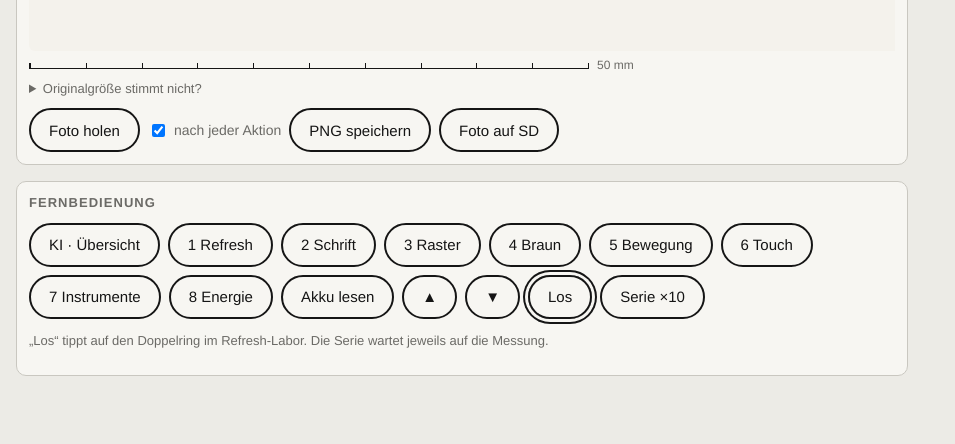
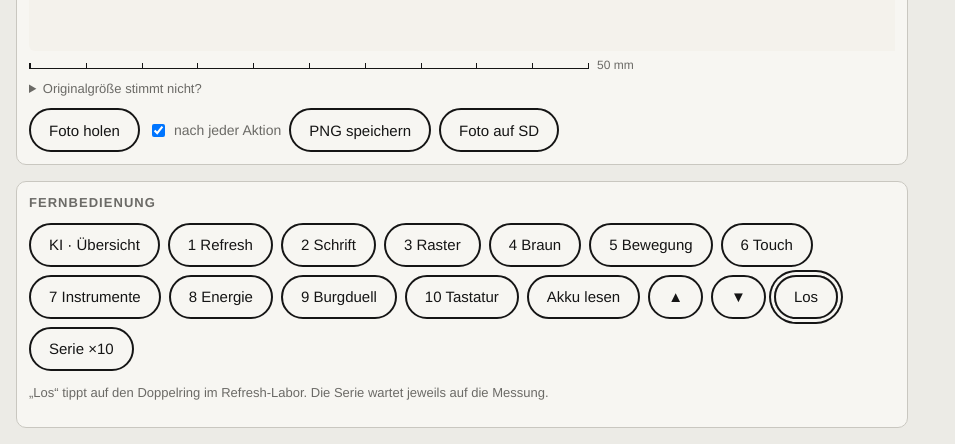
Before and after one commit to markussstaub-dot/sticky-lab, a plain HTML site: page console/index.html in a window 1280 px wide. Shown: the part 702-1146 px from the top of the page, without its empty margins (0-955 px from the left). Before the commit the page ends 1094 px from the top, so only its background shows below. Drawn offline with Linux system fonts and the light colour scheme.

Commit message:
FW 0.6.2: Station 10 Tastatur Deutsch/Englisch (QWERTZ/QWERTY), Übung mit Zeichen/min und Fehlern; Console-Knöpfe 9 und 10
Co-Authored-By: Claude Opus 5.5 <noreply@anthropic.com>

```diff
--- a/console/index.html
+++ b/console/index.html
@@ -152,6 +152,8 @@ body.screenpad .fw{break-inside:avoid;margin-bottom:10px}
     <button data-cmd="s6;">6 Touch</button>
     <button data-cmd="s7;">7 Instrumente</button>
     <button data-cmd="s8;">8 Energie</button>
+    <button data-cmd="s9;">9 Burgduell</button>
+    <button data-cmd="s10;">10 Tastatur</button>
     <button data-cmd="a">Akku lesen</button>
     <button data-cmd="u">▲</button>
     <button data-cmd="d">▼</button>
```
Also changed, not shown: console/fw/sticky-lab/manifest.json, 6 other files.
